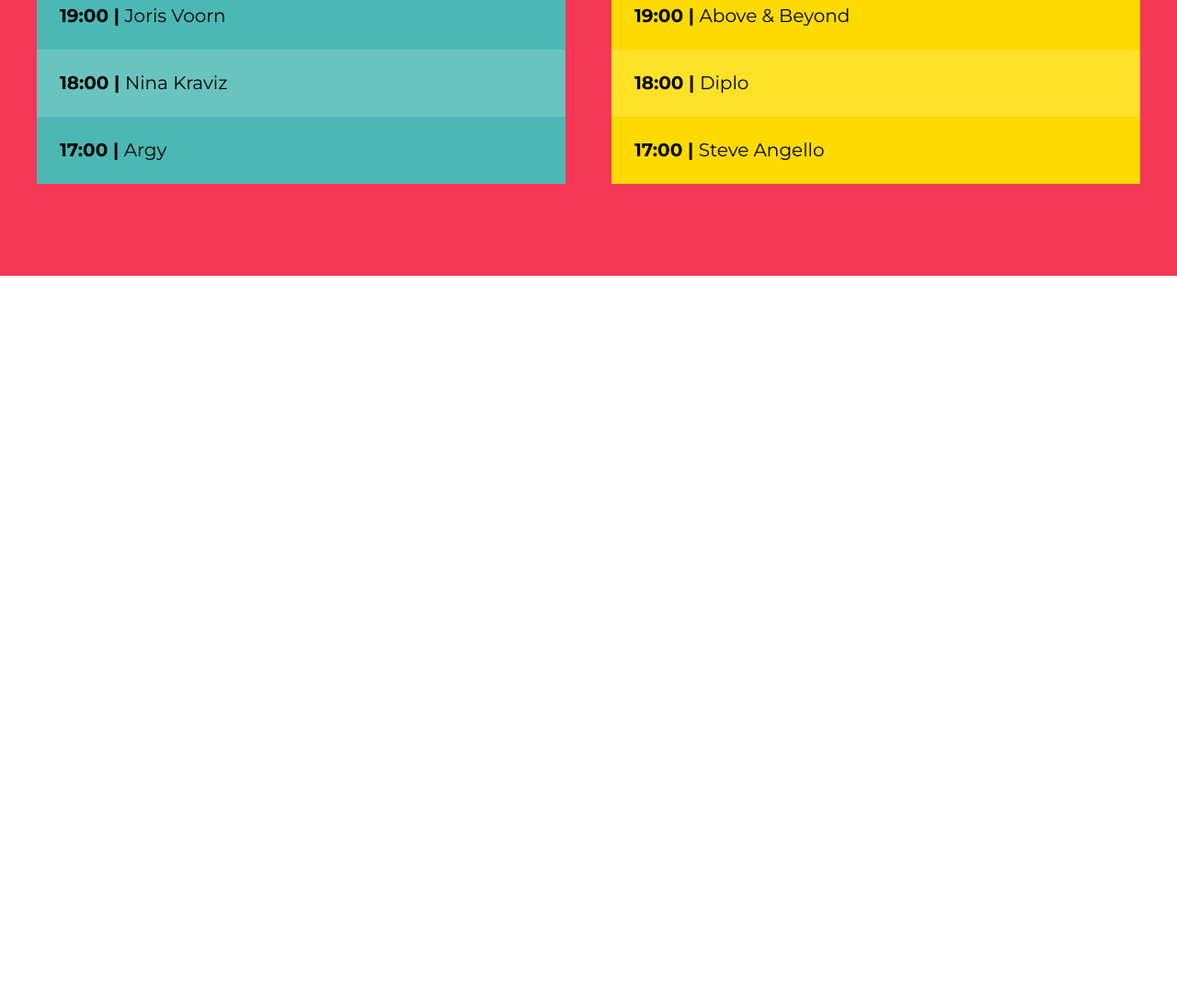
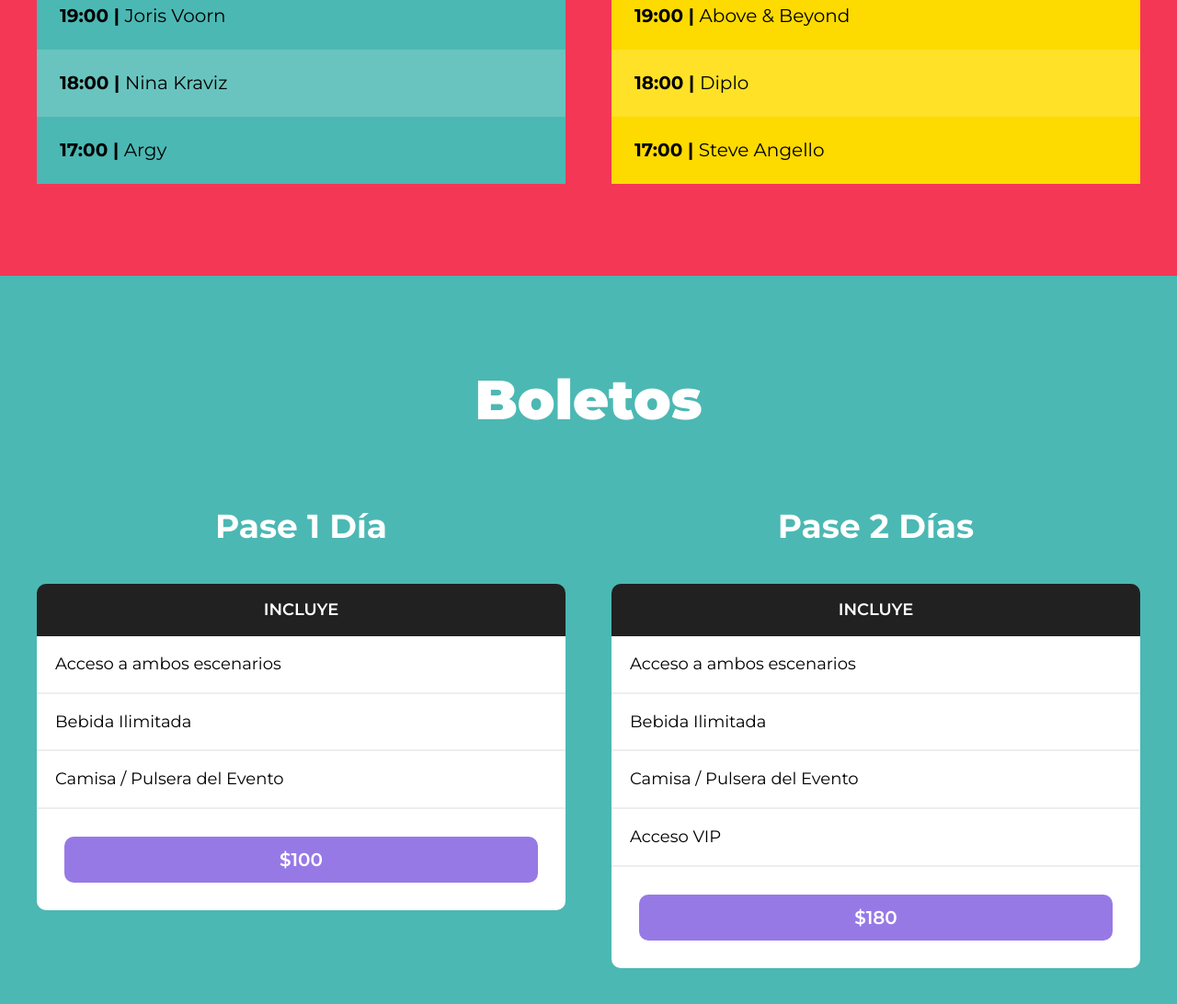
Before and after one commit to tomastapia/festivalmusica, a website: page index.html in a window 1280 px wide. Shown: the part 2614-3706 px from the top of the page at 92% size. Before the commit the page ends 2914 px from the top, so only its background shows below. Drawn offline with Linux system fonts and the light colour scheme.

Commit message:
Sección boletos

```diff
--- a/index.html
+++ b/index.html
@@ -157,6 +157,46 @@
         </div> <!--.escenarios-contenedor -->
     </section>
 
+    <section id="boletos" class="contenedor-boletos">
+        <h3>Boletos</h3>
+
+        <div class="boletos">
+            <div class="pase">
+                <p class="pase-nombre">Pase 1 Día</p>
+                <header class="pase-header">
+                    <p>Incluye</p>
+                </header>
+                <div class="pase-body">
+                    <ul>
+                        <li>Acceso a ambos escenarios</li>
+                        <li>Bebida Ilimitada</li>
+                        <li>Camisa / Pulsera del Evento</li>
+                    </ul>
+                </div>
+                <footer class="pase-footer">
+                    <p>$100</p>
+                </footer>
+            </div>
+            <div class="pase">
+                <p class="pase-nombre">Pase 2 Días</p>
+                <header class="pase-header">
+                    <p>Incluye</p>
+                </header>
+                <div class="pase-body">
+                    <ul>
+                        <li>Acceso a ambos escenarios</li>
+                        <li>Bebida Ilimitada</li>
+                        <li>Camisa / Pulsera del Evento</li>
+                        <li>Acceso VIP</li>
+                    </ul>
+                </div>
+                <footer class="pase-footer">
+                    <p>$180</p>
+                </footer>
+            </div>
+        </div>
+    </section>
+
 
 
 
--- /dev/null
+++ b/src/scss/layout/_boletos.scss
@@ -0,0 +1,71 @@
+@use "base/variables" as v;
+@use "base/mixins" as m;
+
+.contenedor-boletos {
+    background-color: v.$verde;
+    h3 {
+        color: v.$blanco;
+    }
+    .boletos {
+        @include m.contenedor;
+        @include m.tablet {
+            @include m.grid(2)
+        }
+    }
+}
+.pase {
+    transition: transform .2s ease-in-out;
+    &:hover {
+        transform: scale(1.1);
+    }
+    &-nombre {
+        color: v.$blanco;
+        font-size: 3.6rem;
+        font-weight: 700;
+        text-align: center;
+    }
+    &-header,
+    &-footer {
+        padding: .5rem;
+        p {
+            font-weight: 600;
+            text-align: center;
+            color: v.$blanco;
+            margin: 0;
+            padding: 1rem 0;
+        }
+    }
+    &-header {
+        background-color: v.$g900;
+        border-radius: 1rem 1rem 0 0;
+        p {
+            text-transform: uppercase;
+            font-size: 1.8rem;
+        }
+    }
+    &-body {
+        background-color: v.$blanco;
+        ul {
+            @include m.resetear-lista;
+            li {
+                font-size: 1.8rem;
+                padding: 2rem;
+                border-bottom: 2px solid v.$g200;
+            }
+        }
+    }
+    &-footer {
+        background-color: v.$blanco;
+        border-radius: 0 0 1rem 1rem;
+        padding: 3rem;
+        p {
+            background-color: v.$color-principal;
+            border-radius: 1rem;
+            cursor: pointer;
+            transition: .2s;
+            &:hover {
+                background-color: darken(v.$color-principal, 10%);
+            }
+        }
+    }
+}
--- /dev/null
+++ b/src/scss/layout/_footer.scss
@@ -0,0 +1,2 @@
+@use "base/variables" as v;
+@use "base/mixins" as m;
--- a/src/scss/layout/_index.scss
+++ b/src/scss/layout/_index.scss
@@ -2,3 +2,5 @@
 @forward "video";
 @forward "festival";
 @forward "lineup";
+@forward "boletos";
+@forward "footer";
```
Also changed, not shown: build/css/app.css.
